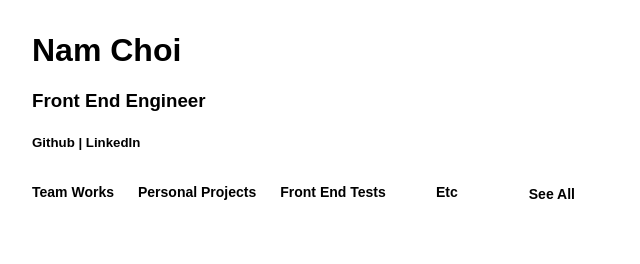
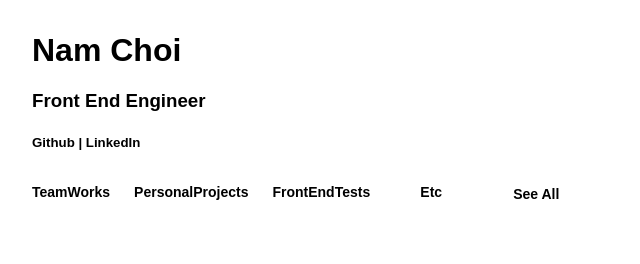
Before and after one commit to namminammi/react-template, a React (Create React App) app in the folder my-app/: page / in a window 1280 px wide. Shown: the top 264 px of the page, without its empty margins (0-640 px from the left). Built offline with nearby package versions, Linux system fonts and the light colour scheme.

Commit message:
removing spaces

```diff
--- a/my-app/package.json
+++ b/my-app/package.json
@@ -5,7 +5,8 @@
   "dependencies": {
     "react": "^16.2.0",
     "react-dom": "^16.13.1",
-    "react-scripts": "^3.4.1"
+    "react-scripts": "^3.4.1",
+    "surge": "^0.21.3"
   },
   "scripts": {
     "start": "react-scripts start",
--- a/my-app/src/App.js
+++ b/my-app/src/App.js
@@ -45,20 +45,20 @@ const SearchButtons = ({ ...props }) => {
     <form>
       <input
         type="button"
-        placeholder="Team Works"
-        value="Team Works"
+        placeholder="TeamWorks"
+        value="TeamWorks"
         onClick={handleFilterTextChange}
       />
       <input
         type="button"
-        placeholder="Personal Projects"
-        value="Personal Projects"
+        placeholder="PersonalProjects"
+        value="PersonalProjects"
         onClick={handleFilterTextChange}
       />
       <input
         type="button"
-        placeholder="Front End Tests"
-        value="Front End Tests"
+        placeholder="FrontEndTests"
+        value="FrontEndTests"
         onClick={handleFilterTextChange}
       />
       <input
```
Also changed, not shown: 1 other file (tests, documents, lock files or other folders).
